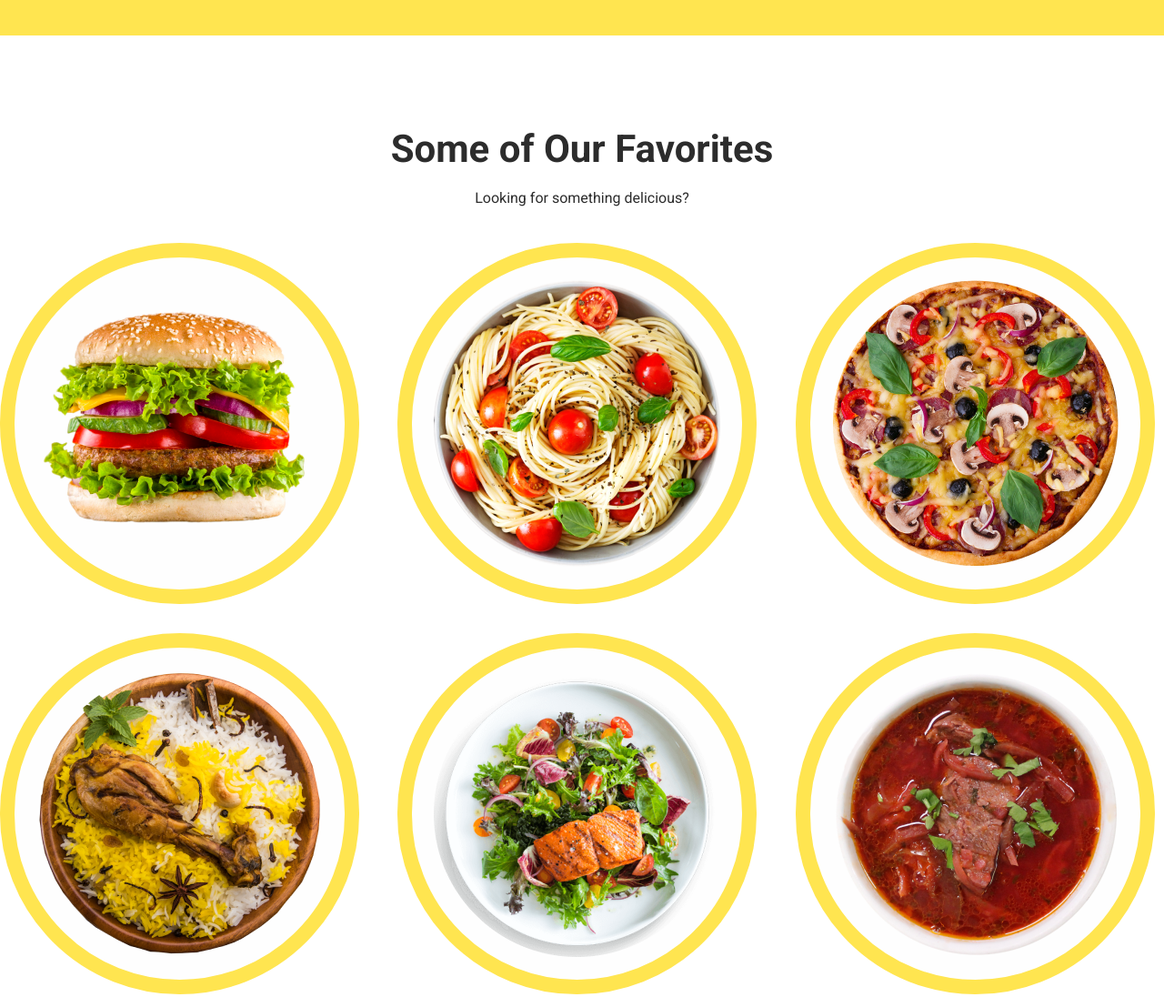
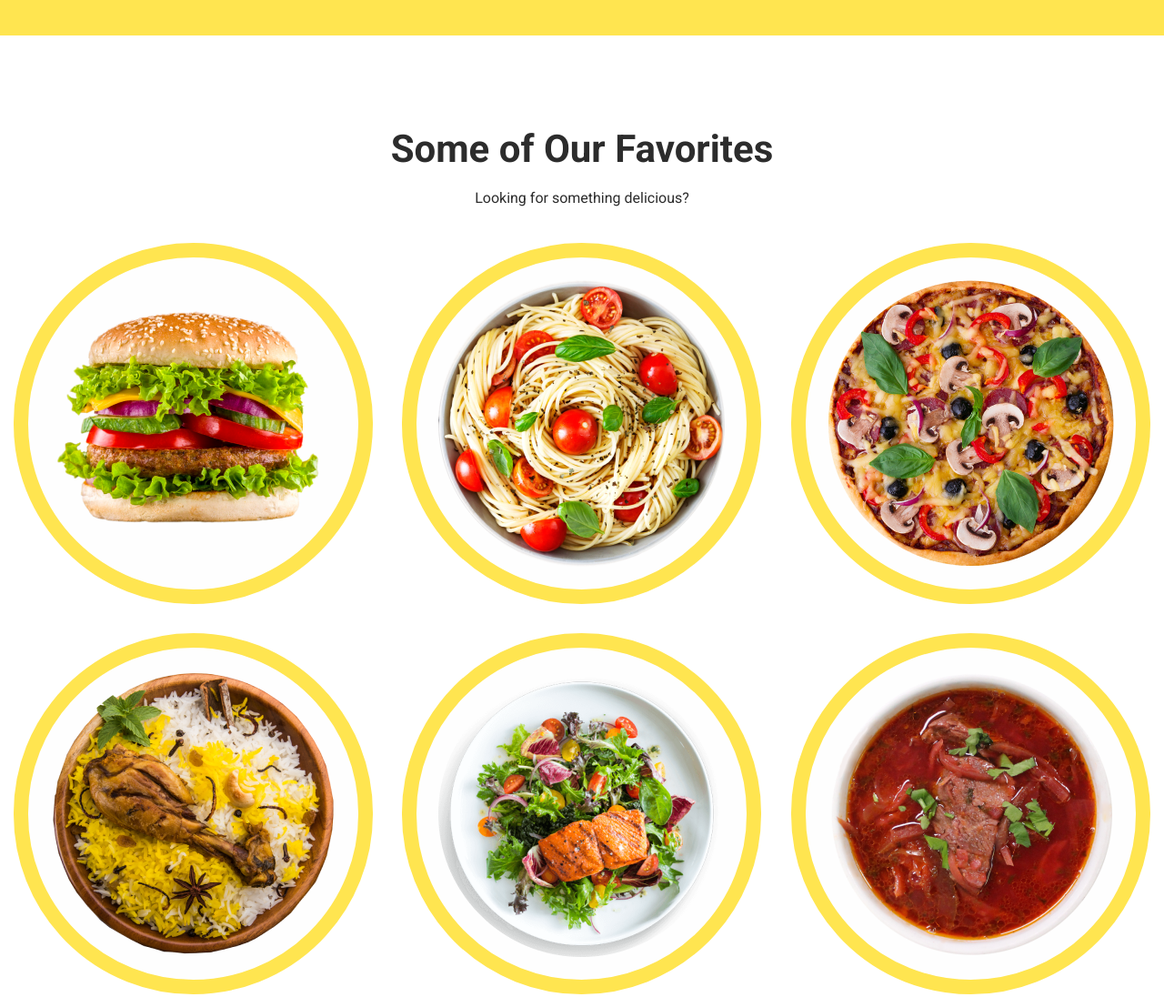
Before and after one commit to Vitalk12/Food, a plain HTML site: page index.html in a window 1280 px wide. Shown: the part 1260-2356 px from the top of the page at 91% size. Drawn offline with nearby package versions, Linux system fonts and the light colour scheme.

Commit message:
FavoritesPadding

```diff
--- a/index.html
+++ b/index.html
@@ -105,10 +105,10 @@
       </section>
 
       <section class="favorites">
-        <div class="container">
+        <div class="container favorites-container">
           <h2 class="favorites-title">Some of Our Favorites</h2>
           <p class="favorites-descr">Looking for something delicious?</p>
-        </div>
+
         <ul class="favorites-list">
           <li class="favorites-item">
             <div class="favorites-border"><img src="./images/gamburger.png" alt="Gamburger" width="315" class="favorites-img" /></div>
@@ -129,6 +129,7 @@
             <div class="favorites-border"><img src="./images/borshch.png" alt="Borshch" width="315" class="favorites-img" /></div>
           </li>
         </ul>
+        </div>
       </section>
       <section class="comments container">
         <h2 class="comments-title">What our Customers Say</h2>
--- a/styles/styles.css
+++ b/styles/styles.css
@@ -27,7 +27,7 @@ img {
   display: block;
 }
 .container {
-  width: 1280px;
+  max-width: 1280px;
   padding-left: 15px;
   padding-right: 15px;
 }
@@ -210,9 +210,12 @@ border-radius: 550px;
 .favorites {
     padding-top: 100px;
     padding-bottom: 100px;
+
 }
 
+.favorites-container {
 
+}
 .favorites-title {
     text-align: center;
     font-size: 42px;
```
